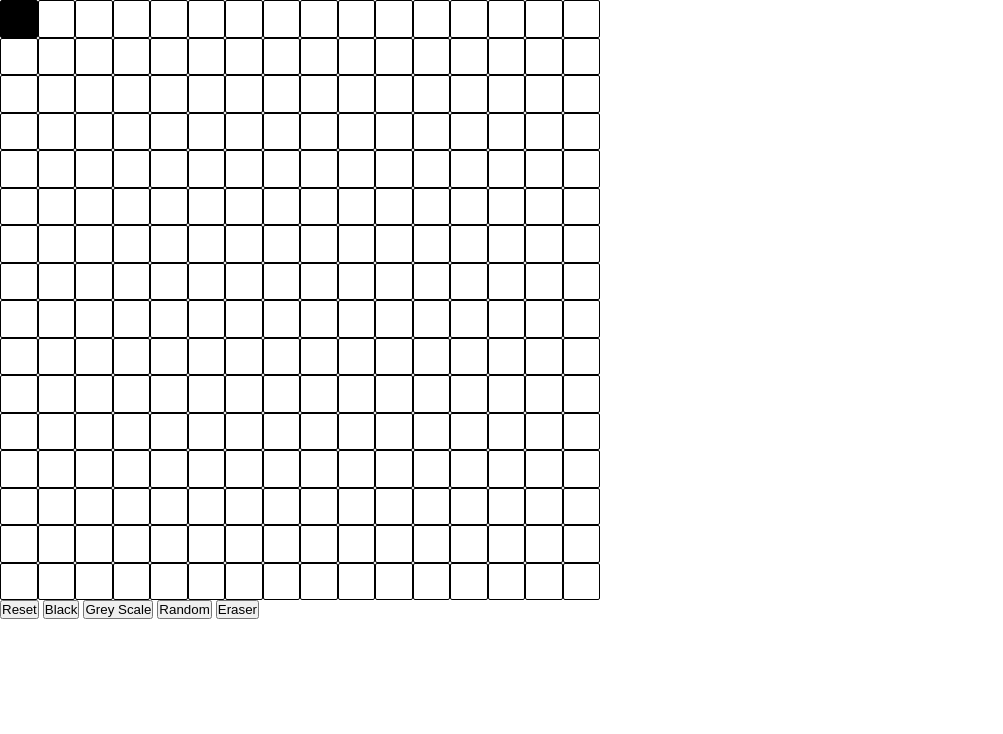
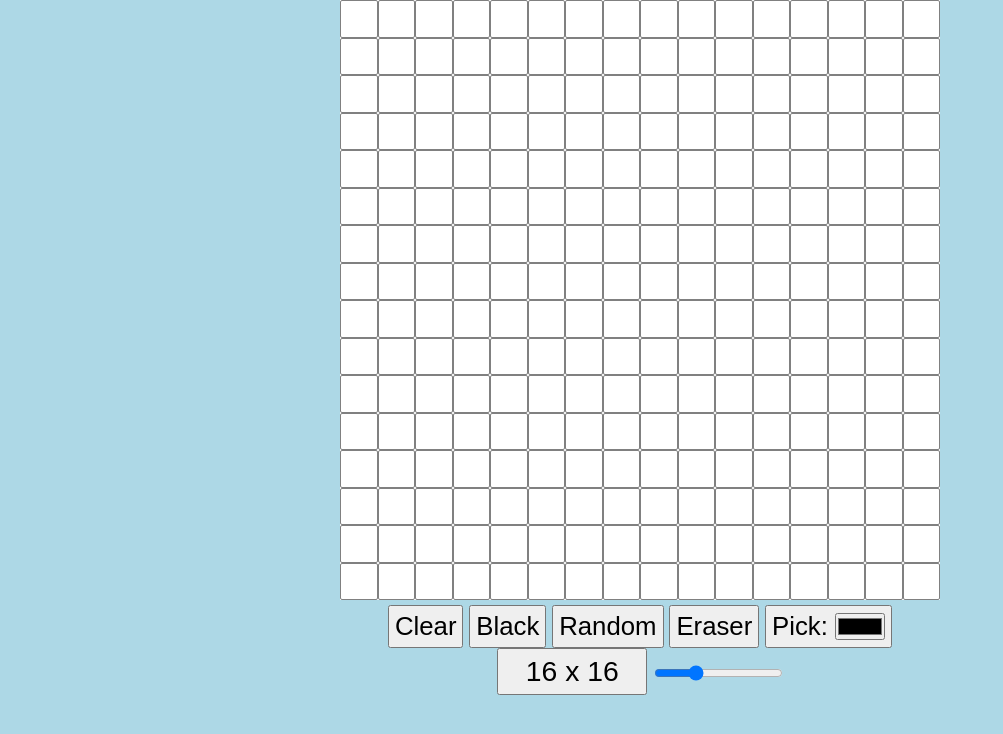
Before and after one commit to cornely06/etch-a-sketch, a plain HTML site: page index.html in a window 1280 px wide. Shown: the whole page, without its empty margins (0-1003 px from the left). Drawn offline with Linux system fonts and the light colour scheme.

Commit message:
Add functioning resize slider

```diff
--- a/index.html
+++ b/index.html
@@ -5,29 +5,40 @@
         <link rel="stylesheet" href="style-desktop.css">
     </head>
     <body>
-        <div id="container">
-        </div>
-        <div>
-            <button id="reset">Reset</button>
-            <button id="black">Black</button>
-            <button id="grey-scale">Grey Scale</button>
-            <button id="random">Random</button>
-            <button id="eraser">Eraser</button>
+        <div id="etch-a-sketch">
+            <div id="container">
+            </div>
+                <div id="buttons">
+                <button id="clear">Clear</button>
+                <button id="black">Black</button>
+                <button id="random">Random</button>
+                <button id="eraser">Eraser</button>
+                <button id="color-picker">Pick: <input type="color"></button>
+                <div id="slider-container">
+                <button id="resize"></button>
+                <input type="range" min="1" max="50" value="16" id="myRange">
+                </div>
+            </div>
         </div>
         <script>
             const container = document.getElementById("container");
-            const reset = document.getElementById("reset");
+            const clear = document.getElementById("clear");
             const black = document.getElementById("black");
-            const grey = document.getElementById("grey-scale");
             const random = document.getElementById("random");
+            const picker = document.getElementById("color-picker");
+            const resize = document.getElementById("resize");
+            const range = document.getElementById("myRange");
+            resize.innerText = `${range.value} x ${range.value}`;
+            range.oninput = function() {
+                resize.innerText = `${this.value} x ${this.value}`;
+            }
             let hoverStyle = "black";
             function createCell(cellSize) {
                 const cell = document.createElement("div");
-                cell.style.border = "1px solid black";
+                cell.style.border = "1px solid grey";
                 cell.style.borderRadius = "2px";
                 cell.style.width = `${cellSize}px`;
                 cell.style.height = `${cellSize}px`;
-                cell.addEventListener("mouseover", () => cell.style.backgroundColor = hoverStyle);
                 return cell;
             }
             function createGrid(gridSize) {
@@ -36,18 +47,18 @@
                         container.appendChild(createCell(container.clientWidth / gridSize));
                     }
                 }
+                var cells = container.querySelectorAll("div");
+                cells.forEach(cell => cell.addEventListener("mouseover", () => cell.style.backgroundColor = hoverStyle));
             }
-            reset.addEventListener("click", resetGrid);
+            clear.addEventListener("click", resetGrid, false);
             function resetGrid() {
                 while(container.firstChild) {
                     container.removeChild(container.lastChild);
                 }
-                let number = parseInt(prompt("Enter a side length for the square grid (1-50)", ""));
-                while (number < 1 || number > 50 || isNaN(number)) {
-                    number = parseInt(prompt("Please enter a valid number between 1 and 50", ""));
-                }
+                let number = range.value;
                 createGrid(number);
             }
+            resize.addEventListener("click", resetGrid, false);
             function changeStyle(style) {
                 hoverStyle = style;
             }
@@ -57,12 +68,14 @@
             function randomNum() {
                 return Math.floor(Math.random() * 256);
             }
-
-            console.log(randomColor());
-            black.addEventListener("click", () => changeStyle("black"));
-            grey.addEventListener("click", () => changeStyle("grey"));
-            random.addEventListener("click", () => changeStyle(randomColor()));
-            eraser.addEventListener("click", () => changeStyle("white"));
+            function userColorSelection(event) {
+                hoverStyle = event.target.value;
+            }
+            black.addEventListener("click", () => changeStyle("black"), false);
+            random.addEventListener("click", () => changeStyle(randomColor()), false);
+            eraser.addEventListener("click", () => changeStyle("white"), false);
+            picker.addEventListener("change", userColorSelection, false);
+            picker.addEventListener("input", userColorSelection, false);
             createGrid(16);
         </script>
     </body>
--- a/style-desktop.css
+++ b/style-desktop.css
@@ -4,10 +4,29 @@
   box-sizing: border-box;
   margin: 0;
   padding: 0;
+  font-size: 1.1em;
+}
+html {
+    background-color: lightblue;
 }
 #container {
     width: 600px;
     height: 600px;
     display: flex;
     flex-wrap: wrap;
+    background-color: white;
 }
+#resize {
+    width: 150px;
+}
+button {
+    padding: 5px;
+}
+#etch-a-sketch {
+    width: 600px;
+    margin: auto;
+    text-align: center;
+}
+#buttons {
+    margin-top: 5px;
+}
```
